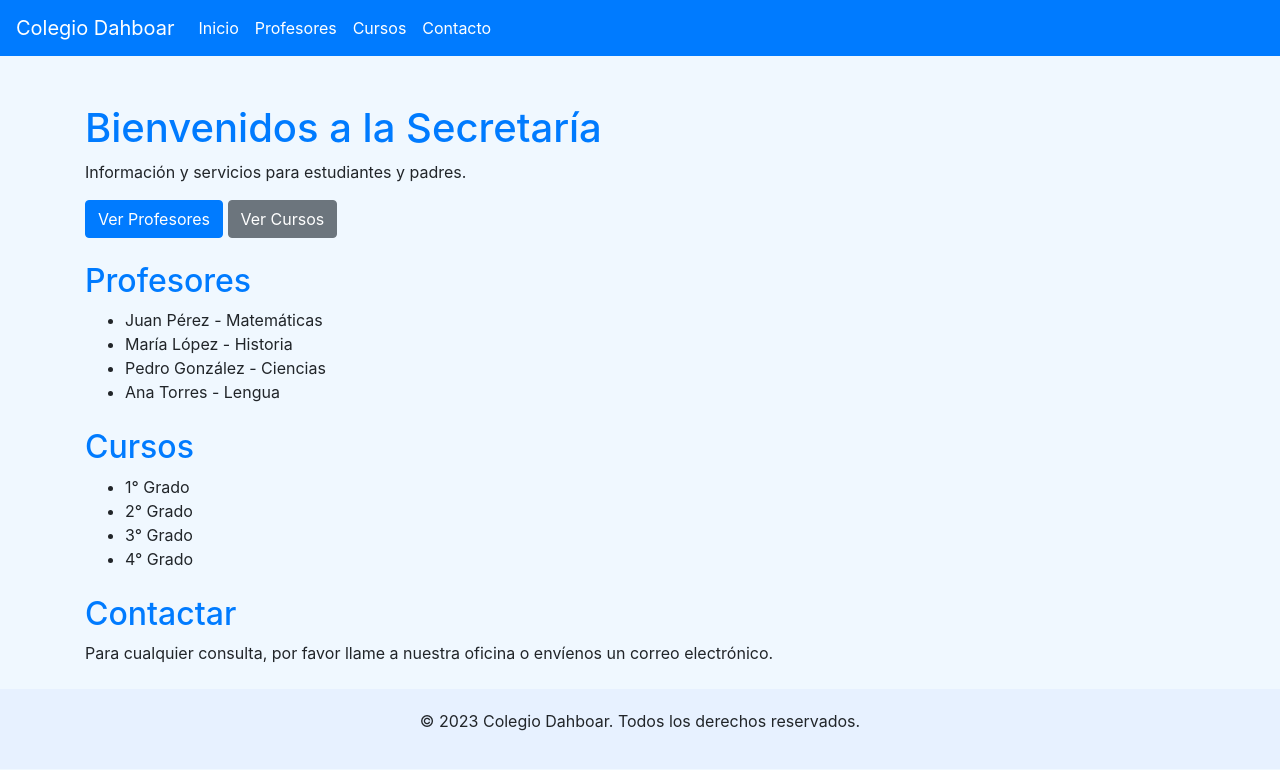
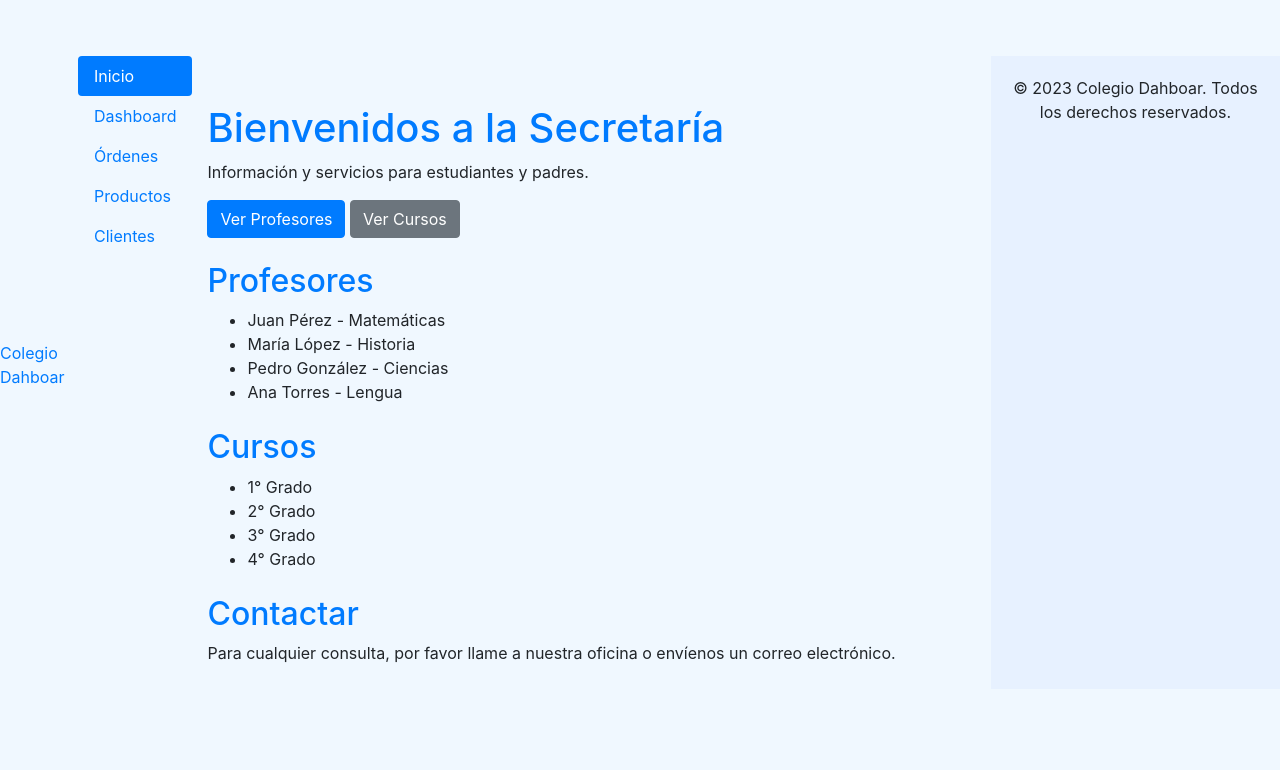
Before and after one commit to KendCode/SistemaWebRV, a PHP site: page /secretaria/dashboard.php in a window 1280 px wide. Shown: the top 770 px of the page. Run offline with PHP 8.4, Linux system fonts and the light colour scheme.

Commit message:
se creo carpetas y se debe mejorar el navbarde usuarios

```diff
--- a/index.php
+++ b/index.php
@@ -30,7 +30,7 @@
       <div class="collapse navbar-collapse" id="navbarNav">
         <ul class="navbar-nav ms-auto">
           <li class="nav-item"><a class="nav-link active" href="#">Inicio</a></li>
-          <li class="nav-item"><a class="nav-link" href="login.php">Ingresar</a></li>
+          <li class="nav-item"><a class="nav-link" href="login/login.php">Ingresar</a></li>
           <li class="nav-item"><a class="nav-link" href="#">Contacto</a></li>
         </ul>
       </div>
--- /dev/null
+++ b/layaouts/navegacion.php
@@ -0,0 +1,54 @@
+<!DOCTYPE html>
+<html lang="es">
+<head>
+    <meta charset="UTF-8">
+    <meta name="viewport" content="width=device-width, initial-scale=1.0">
+    <title>Secretaría - Colegio Dahboar</title>
+    <link href="https://stackpath.bootstrapcdn.com/bootstrap/4.5.2/css/bootstrap.min.css" rel="stylesheet">
+    <style>
+        body {
+            display: flex;
+            background-color: #f0f8ff;
+        }
+        .sidebar {
+            min-width: 280px;
+            background-color: #e7f1ff;
+        }
+
+        h1, h2 {
+            color: #007bff;
+        }
+    </style>
+</head>
+<body>
+
+
+    <a href="/" class="d-flex align-items-center mb-3 text-decoration-none">
+        <span class="fs-4">Colegio Dahboar</span>
+    </a>
+    <hr>
+    <ul class="nav nav-pills flex-column mb-auto">
+        <li class="nav-item">
+            <a href="#" class="nav-link active" aria-current="page">Inicio</a>
+        </li>
+        <li>
+            <a href="#" class="nav-link">Dashboard</a>
+        </li>
+        <li>
+            <a href="#" class="nav-link">Órdenes</a>
+        </li>
+        <li>
+            <a href="#" class="nav-link">Productos</a>
+        </li>
+        <li>
+            <a href="#" class="nav-link">Clientes</a>
+        </li>
+    </ul>
+
+
+
+<script src="https://code.jquery.com/jquery-3.5.1.slim.min.js"></script>
+<script src="https://cdn.jsdelivr.net/npm/@popperjs/core@2.9.2/dist/umd/popper.min.js"></script>
+<script src="https://stackpath.bootstrapcdn.com/bootstrap/4.5.2/js/bootstrap.min.js"></script>
+</body>
+</html>
--- a/login.php
+++ b/login/login.php
@@ -9,7 +9,7 @@
     <div class="card p-4 shadow" style="width: 350px;">
         <h3 class="mb-3 text-center">Iniciar Sesión</h3>
 
-        <form method="POST" action="control/control.php">
+        <form method="POST" action="../control/control.php">
             <div class="mb-3">
                 <label for="ci" class="form-label">Cédula de Identidad</label>
                 <input type="text" name="ci" id="ci" class="form-control" required autofocus />
--- a/profesor/AgregarProf.php
+++ b/profesor/AgregarProf.php
@@ -46,7 +46,7 @@ if ($_SERVER["REQUEST_METHOD"] === "POST") {
 </head>
 <body>
 <div class="container mt-5">
-    <a href="dashboard.php" class="btn btn-secondary mb-3">← Volver</a>
+    <a href="ListProf.php" class="btn btn-secondary mb-3">← Volver</a>
     <h2>Agregar Nuevo Profesor</h2>
 
     <?php echo $mensaje; ?>
--- a/profesor/EditarProf.php
+++ b/profesor/EditarProf.php
@@ -73,7 +73,7 @@ if ($_SERVER["REQUEST_METHOD"] === "POST") {
 </head>
 <body>
 <div class="container mt-5">
-    <a href="profesores.php" class="btn btn-secondary mb-3">← Volver</a>
+    <a href="ListProf.php" class="btn btn-secondary mb-3">← Volver</a>
     <h2>Editar Profesor</h2>
 
     <?php echo $mensaje; ?>
--- a/profesor/ListProf.php
+++ b/profesor/ListProf.php
@@ -70,6 +70,9 @@ if ($resultado) {
                                 <td class="text-center">
                                     <a href="VerProf.php?id=<?php echo $prof['profesor_id']; ?>" class="btn btn-info btn-sm" title="Ver"><i class="bi bi-eye"></i></a>
                                     <a href="EditarProf.php?id=<?php echo $prof['profesor_id']; ?>" class="btn btn-warning btn-sm" title="Editar"><i class="bi bi-pencil-square"></i></a>
+                                    <a href="AsignarClase.php?id=<?php echo $prof['profesor_id']; ?>" class="btn btn-success btn-sm" title="Asignar Clase">
+                                        <i class="bi bi-journal-plus"></i>
+                                    </a>
                                     <a href="EliminarProf.php?id=<?php echo $prof['profesor_id']; ?>" class="btn btn-danger btn-sm" title="Eliminar" onclick="return confirm('¿Estás seguro de eliminar este profesor?');"><i class="bi bi-trash"></i></a>
                                 </td>
                             </tr>
--- a/secretaria/dashboard.php
+++ b/secretaria/dashboard.php
@@ -1,3 +1,6 @@
+<?php
+include("../layaouts/navegacion.php");
+?>
 <!DOCTYPE html>
 <html lang="es">
 <head>
@@ -14,41 +17,12 @@
             background-color: #e7f1ff;
             padding: 20px 0;
         }
-        .navbar {
-            background-color: #007bff;
-        }
-        .navbar-brand, .nav-link {
-            color: white !important;
-        }
         h1, h2 {
             color: #007bff;
         }
     </style>
 </head>
 <body>
-
-<nav class="navbar navbar-expand-lg navbar-light fixed-top">
-    <a class="navbar-brand" href="#">Colegio Dahboar</a>
-    <button class="navbar-toggler" type="button" data-toggle="collapse" data-target="#navbarNav" aria-controls="navbarNav" aria-expanded="false" aria-label="Toggle navigation">
-        <span class="navbar-toggler-icon"></span>
-    </button>
-    <div class="collapse navbar-collapse" id="navbarNav">
-        <ul class="navbar-nav">
-            <li class="nav-item active">
-                <a class="nav-link" href="#inicio">Inicio</a>
-            </li>
-            <li class="nav-item">
-                <a class="nav-link" href="../profesor/ListProf.php">Profesores</a>
-            </li>
-            <li class="nav-item">
-                <a class="nav-link" href="#cursos">Cursos</a>
-            </li>
-            <li class="nav-item">
-                <a class="nav-link" href="#contacto">Contacto</a>
-            </li>
-        </ul>
-    </div>
-</nav>
 
 <div class="container mt-5" id="inicio">
     <header class="mb-4">
```
Also changed, not shown: profesor/AsignarClase.php (added, +104 -0 lines).
